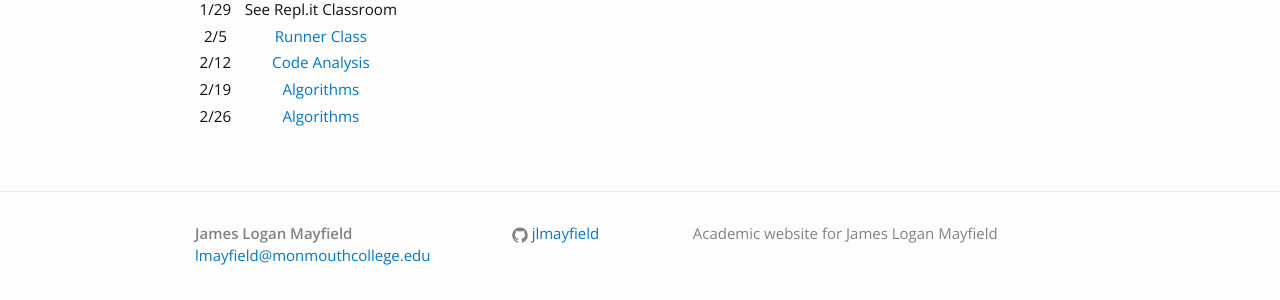
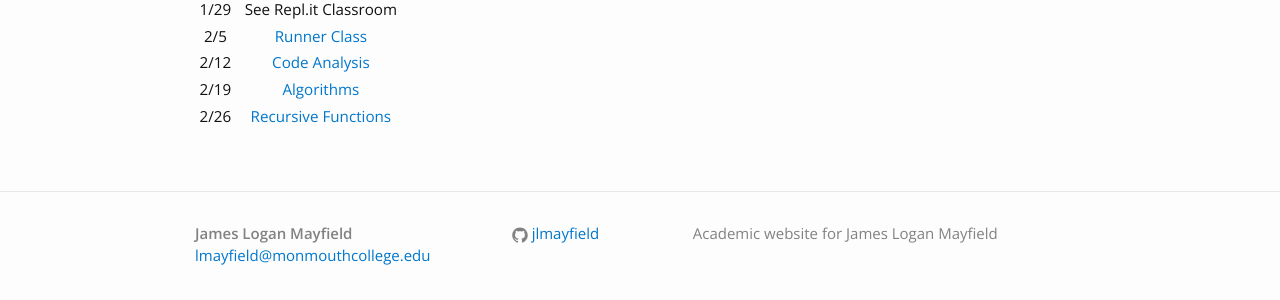
Before and after one commit to jlmayfield/jlmayfield.github.io, a Jekyll site: the page built from teaching/COMP152/labs.md, in a window 1280 px wide. Shown: the part 395-695 px from the top of the page. Built offline with Jekyll 4.4.1, drawn with Linux system fonts in a browser that asks for light colours.

Commit message:
typos. like you do.

```diff
--- a/teaching/COMP152/labs.md
+++ b/teaching/COMP152/labs.md
@@ -18,4 +18,4 @@ Be certain that everyone's name is on the top of the document and submit the sou
 |2/5 | | [Runner Class](/teaching/COMP152/labs/lab3) |
 |2/12 | | [Code Analysis](/teaching/COMP152/labs/lab4) |
 |2/19 | | [Algorithms](/teaching/COMP152/labs/lab5) |
-|2/26 | | [Algorithms](/teaching/COMP152/labs/lab6) |
+|2/26 | | [Recursive Functions](/teaching/COMP152/labs/lab6) |
```
